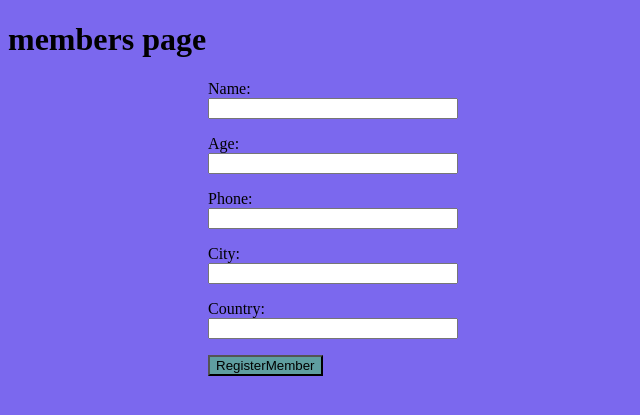
After one commit to fathialix/django-forms, a Django app: page /members/ in a window 1280 px wide. The commit adds this page. Shown: the top 415 px of the page, without its empty margins (0-640 px from the left). Run offline with Django 4.2, Linux system fonts and the light colour scheme.

Commit message:
stylecss

```diff
--- a/djangoFaithforms/forms.py
+++ b/djangoFaithforms/forms.py
@@ -10,3 +10,11 @@ class UserReg(forms.Form):
 class UserLogin(forms.Form):
     username = forms.CharField(max_length=100)
     userpass = forms.CharField()
+
+
+class UserMembers(forms.Form):
+    name = forms.CharField(max_length=100)
+    age = forms.CharField(max_length=100)
+    phone = forms.CharField(max_length=100)
+    city = forms.CharField(max_length=100)
+    country = forms.CharField(max_length=100)
--- a/djangoFaithforms/settings.py
+++ b/djangoFaithforms/settings.py
@@ -118,6 +118,10 @@ USE_TZ = True
 
 STATIC_URL = 'static/'
 
+STATICFILES_DIRS = [
+    BASE_DIR / "static"
+]
+
 # Default primary key field type
 # https://docs.djangoproject.com/en/4.1/ref/settings/#default-auto-field
 
--- a/djangoFaithforms/urls.py
+++ b/djangoFaithforms/urls.py
@@ -10,12 +10,16 @@ Class-based views
     1. Add an import:  from other_app.views import Home
     2. Add a URL to urlpatterns:  path('', Home.as_view(), name='home')
 Including another URLconf
-    1. Import the include() function: from django.urls import include, path
+    1. Import to include() function: from django.urls import include, path
     2. Add a URL to urlpatterns:  path('blog/', include('blog.urls'))
 """
 from django.contrib import admin
 from django.urls import path
+from . import views
+from . import views
 
 urlpatterns = [
     path('admin/', admin.site.urls),
+    path('register/', views.register, name='register'),
+    path('members/', views.members, name='members')
 ]
--- /dev/null
+++ b/djangoFaithforms/views.py
@@ -0,0 +1,46 @@
+from django.shortcuts import render
+from .forms import UserReg
+from .forms import UserMembers
+
+
+def register(request):
+    submit_button = request.POST.get("faith")
+    name = ''
+    email = ''
+    password = ''
+
+    reg_form = UserReg(request.POST or None)
+    if reg_form.is_valid():
+        name = reg_form.cleaned_data.get("name")
+        email = reg_form.cleaned_data.get("email")
+        password = reg_form.cleaned_data.get("password")
+
+    context = {'reg_form': reg_form, 'name': name, 'email': email, 'password': password,
+               'submit_button': submit_button}
+    return render(request, 'register.html', context)
+
+
+def members(request):
+    submit_members = request.POST.get('members')
+    name = ''
+    age = ''
+    phone = ''
+    city = ''
+    country = ''
+    mem_form = UserMembers(request.POST or None)
+    if mem_form.is_valid():
+        name = mem_form.cleaned_data.get("name")
+        age = mem_form.cleaned_data.get("age")
+        phone = mem_form.cleaned_data.get("phone")
+        city = mem_form.cleaned_data.get("city")
+        country = mem_form.cleaned_data.get("country")
+
+    context = {'mem_form': mem_form,
+               'name': name,
+               'age': age,
+               'phone': phone,
+               'city': city,
+               'country': country,
+               'submit_members': submit_members
+               }
+    return render(request, 'members.html', context)
--- /dev/null
+++ b/static/css/style.css
@@ -0,0 +1,3 @@
+body{
+    background-color: mediumslateblue;
+}
--- /dev/null
+++ b/templates/members.html
@@ -0,0 +1,44 @@
+<!DOCTYPE html>
+<html lang="en">
+<head>
+    <meta charset="UTF-8">
+    <title>Members</title>
+    {% load static %}
+    <link rel="stylesheet" href="{% static "css/style.css" %}">
+    <style>
+        form p {
+    display: flex;
+    flex-direction: column;
+    width: 250px;
+   }
+        form{
+            margin-left: 200px;
+        }
+        form > input{
+            background-color: cadetblue;
+        }
+    </style>
+
+</head>
+<body>
+<h1>members page</h1>
+<form action="" method="POST">
+      {% csrf_token %}
+     {{ mem_form.as_p }}
+
+    <input type="submit" name="members" value="RegisterMember">
+
+</form>
+
+{% if submit_members == "RegisterMember" %}
+
+    {{ name }}
+    {{ age }}
+    {{ phone }}
+    {{ city }}
+    {{ country }}
+
+{% endif %}
+
+</body>
+</html>
```
Also changed, not shown: templates/register.html (+11 -2 lines).
